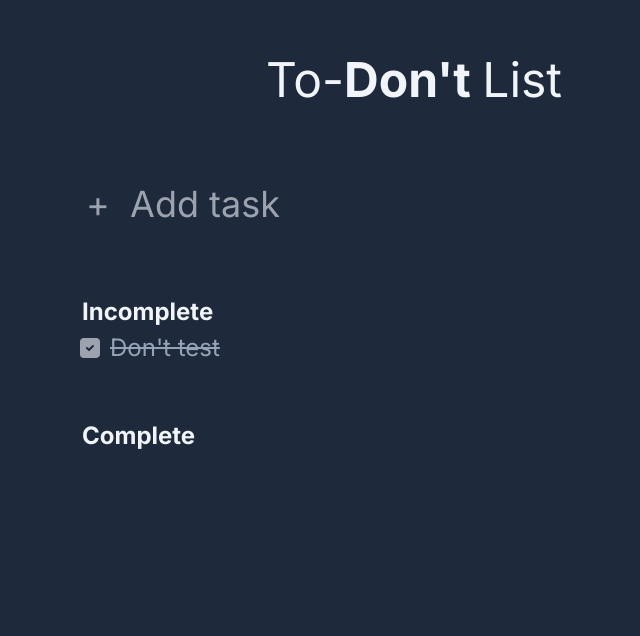
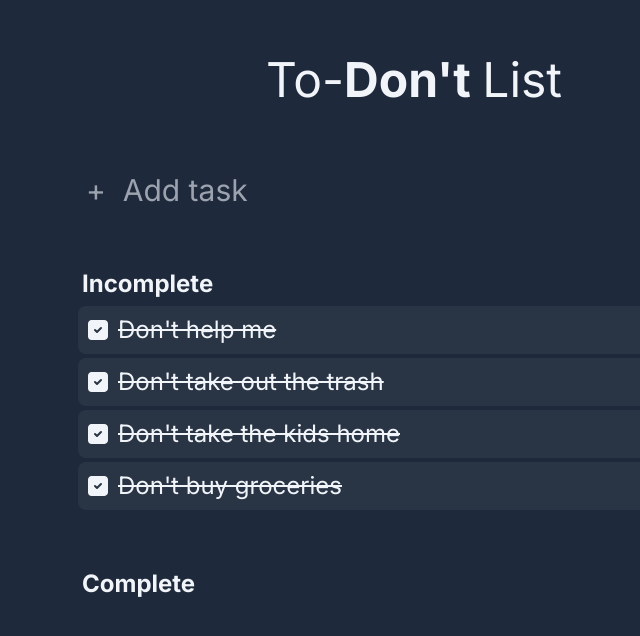
Before and after one commit to elvinfu/To-Dont-List, a Next.js app: page / in a window 1280 px wide. Shown: the top 636 px of the page, without its empty margins (226-866 px from the left). Built offline with nearby package versions, Linux system fonts and the light colour scheme; data requests are answered from the project's data file.

Commit message:
added ui improvements

```diff
--- a/src/components/Checkbox.tsx
+++ b/src/components/Checkbox.tsx
@@ -3,13 +3,11 @@ import { IconSquare, IconSquareCheckFilled } from "@tabler/icons-react";
 
 interface IconCheckBoxProps {
   checked: boolean;
-  onClick: () => void;
 }
 
-const IconCheckBox: React.FC<IconCheckBoxProps> = ({ checked, onClick }) => {
+const IconCheckBox: React.FC<IconCheckBoxProps> = ({ checked }) => {
   return (
     <div
-      onClick={onClick}
       style={{
         cursor: "pointer",
         display: "inline-flex",
@@ -17,9 +15,9 @@ const IconCheckBox: React.FC<IconCheckBoxProps> = ({ checked, onClick }) => {
       }}
     >
       {checked ? (
-        <IconSquareCheckFilled size={24} color="#9CA3AF" />
+        <IconSquareCheckFilled size={24} />
       ) : (
-        <IconSquare size={24} />
+        <IconSquare size={24} color="#9CA3AF" />
       )}
     </div>
   );
--- a/src/components/TodoItem.tsx
+++ b/src/components/TodoItem.tsx
@@ -13,9 +13,12 @@ interface TodoItemProps {
 
 const TodoItem: React.FC<TodoItemProps> = ({ todo }) => {
   const [isHovered, setIsHovered] = useState(false);
+  const [isTrashHovered, setIsTrashHovered] = useState(false);
+
   const router = useRouter();
 
-  const handleDeleteTodo = async (id: string) => {
+  const handleDeleteTodo = async (id: string, event: React.MouseEvent) => {
+    event?.stopPropagation();
     await deleteTodo(id);
     router.refresh();
   };
@@ -27,22 +30,22 @@ const TodoItem: React.FC<TodoItemProps> = ({ todo }) => {
   };
 
   return (
-    <li className="flex gap-2 items-center" style={{ userSelect: "none" }}>
-      <input
-        id={todo.id}
-        type="checkbox"
-        className="hidden peer"
-        checked={todo.completed}
-        onChange={() => handleToggleTodo(todo)}
-      />
-      <IconCheckBox
-        checked={todo.completed}
-        onClick={() => handleToggleTodo(todo)}
-      ></IconCheckBox>
+    <li
+      className={`flex gap-2 items-center bg-opacity-5 ${
+        isHovered ? "bg-slate-400" : "bg-slate-100"
+      } rounded-lg p-2`}
+      style={{ userSelect: "none" }}
+      onClick={() => handleToggleTodo(todo)}
+      onMouseEnter={() => setIsHovered(true)}
+      onMouseLeave={() => setIsHovered(false)}
+    >
+      <IconCheckBox checked={todo.completed}></IconCheckBox>
 
       <label
         htmlFor={todo.id}
-        className="peer-checked:line-through peer-checked:text-slate-400 text-2xl"
+        className={`text-2xl ${
+          todo.completed ? "line-through" : "text-slate-400"
+        } `}
       >
         {todo.text}
       </label>
@@ -50,11 +53,11 @@ const TodoItem: React.FC<TodoItemProps> = ({ todo }) => {
       {!todo.completed && (
         <IconTrash
           className="ml-auto"
-          color={isHovered ? "red" : "white"}
+          color={isTrashHovered ? "red" : "white"}
           size={24}
-          onClick={() => handleDeleteTodo(todo.id)}
-          onMouseEnter={() => setIsHovered(true)}
-          onMouseLeave={() => setIsHovered(false)}
+          onClick={(event) => handleDeleteTodo(todo.id, event)}
+          onMouseEnter={() => setIsTrashHovered(true)}
+          onMouseLeave={() => setIsTrashHovered(false)}
         ></IconTrash>
       )}
     </li>
--- a/src/components/TodoList.tsx
+++ b/src/components/TodoList.tsx
@@ -15,7 +15,9 @@ const TodoList: React.FC<TodoListProps> = ({ todos }) => {
         {todos
           .filter((todo) => todo.completed)
           .map((todo) => (
-            <TodoItem key={todo.id} todo={todo}></TodoItem>
+            <div className="py-0.5">
+              <TodoItem key={todo.id} todo={todo}></TodoItem>
+            </div>
           ))}
       </ul>
       <div className="text-2xl font-bold ml-1 mb-1 mt-14">Complete</div>
@@ -23,7 +25,9 @@ const TodoList: React.FC<TodoListProps> = ({ todos }) => {
         {todos
           .filter((todo) => !todo.completed)
           .map((todo) => (
-            <TodoItem key={todo.id} todo={todo}></TodoItem>
+            <div className="py-0.5">
+              <TodoItem key={todo.id} todo={todo}></TodoItem>
+            </div>
           ))}
       </ul>
     </>
--- a/src/components/TypeTodo.tsx
+++ b/src/components/TypeTodo.tsx
@@ -52,7 +52,7 @@ export default function TodoForm() {
   return (
     <form
       onSubmit={handleSubmit}
-      className="flex gap-2 flex-col py-3"
+      className="flex gap-2 flex-col"
       style={{ userSelect: "none" }}
     >
       <div className="relative">
@@ -64,7 +64,7 @@ export default function TodoForm() {
           onChange={handleChange}
           onFocus={() => setIsSelected(true)}
           onBlur={() => setIsSelected(false)}
-          className="text-4xl bg-transparent rounded px-2 py-1 outline-none focus-within:border-slate-100 w-full"
+          className="text-3xl bg-transparent rounded px-2 py-1 outline-none focus-within:border-slate-100 w-full"
           placeholder={isSelected ? "Add task" : "+  Add task"}
           style={setLineThrough()}
         />
--- a/src/data/todos.json
+++ b/src/data/todos.json
@@ -1,8 +1,23 @@
 {
   "tasks": [
     {
-      "id": "6b61cac6-b844-4143-99c4-f54f32281404",
-      "text": "Don't test",
+      "id": "471d8839-eaa9-4ca2-b04c-461ecd8e1870",
+      "text": "Don't help me",
+      "completed": true
+    },
+    {
+      "id": "d0428145-ad66-4e0a-9674-82a520c31d08",
+      "text": "Don't take out the trash",
+      "completed": true
+    },
+    {
+      "id": "c8313c9a-7487-483c-b232-ba45959892c8",
+      "text": "Don't take the kids home",
+      "completed": true
+    },
+    {
+      "id": "ffc3c672-cc4e-4790-8a0c-e5e2676ca4b2",
+      "text": "Don't buy groceries",
       "completed": true
     }
   ]
```
